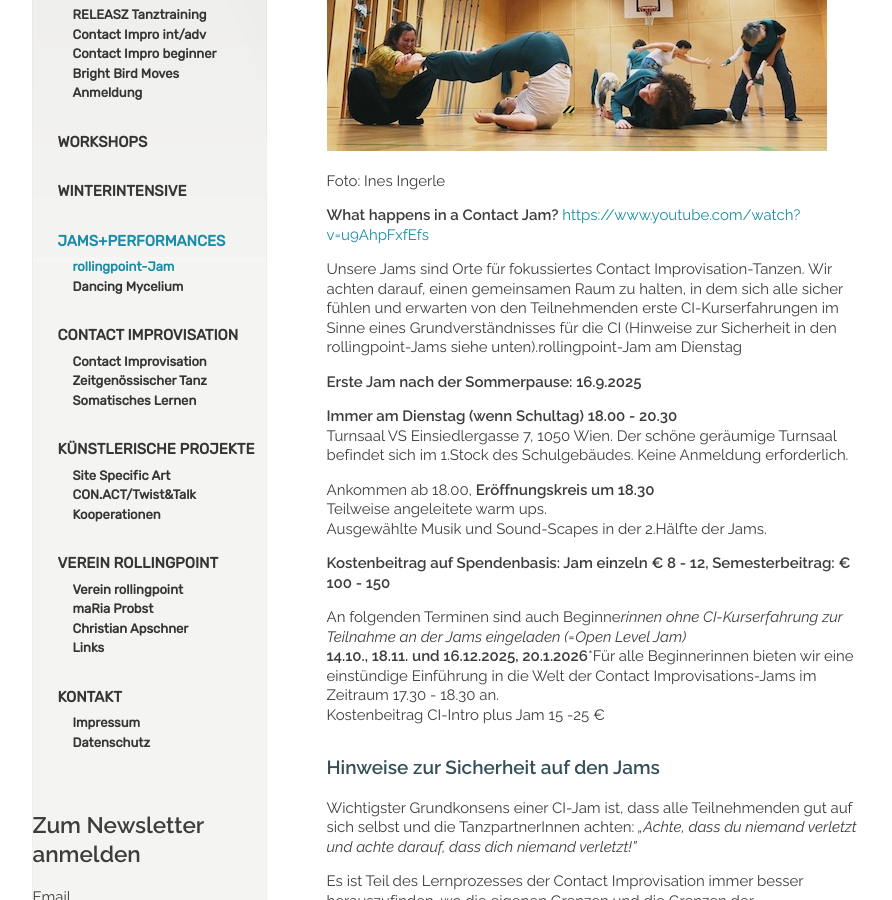
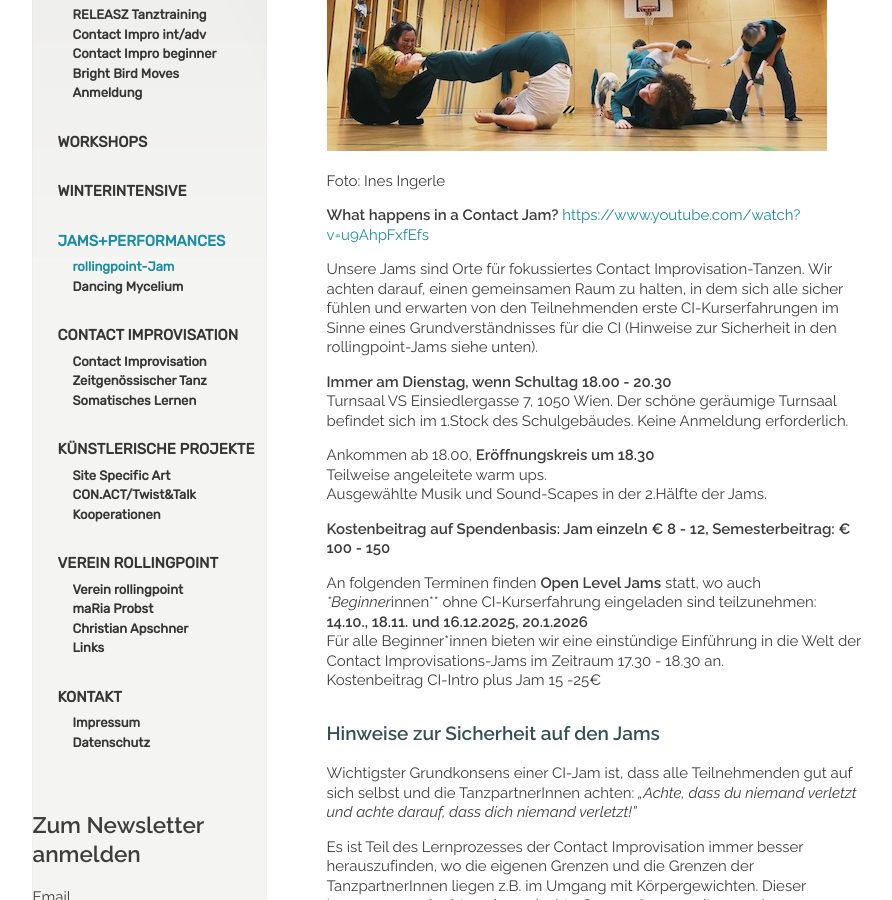
Before and after one commit to manulari/rollingpointat, a Jekyll site: the page built from _pages_de/jams.md, in a window 1280 px wide and 900 px high, scrolled down 205 px. Shown: the whole window, without its empty margins (152-1044 px from the left). Built offline with Jekyll 4.4.1, drawn with Linux system fonts in a browser that asks for light colours; comment, search, counter and statistics services are not loaded.

Commit message:
Update page (de) “jams”

```diff
--- a/_pages_de/jams.md
+++ b/_pages_de/jams.md
@@ -9,11 +9,9 @@ Foto: Ines Ingerle
 
 **What happens in a Contact Jam?** <https://www.youtube.com/watch?v=u9AhpFxfEfs>
 
-Unsere Jams sind Orte für fokussiertes Contact Improvisation-Tanzen. Wir achten darauf, einen gemeinsamen Raum zu halten, in dem sich alle sicher fühlen und erwarten von den Teilnehmenden erste CI-Kurserfahrungen im Sinne eines Grundverständnisses für die CI (Hinweise zur Sicherheit in den rollingpoint-Jams siehe unten).rollingpoint-Jam am Dienstag
+Unsere Jams sind Orte für fokussiertes Contact Improvisation-Tanzen. Wir achten darauf, einen gemeinsamen Raum zu halten, in dem sich alle sicher fühlen und erwarten von den Teilnehmenden erste CI-Kurserfahrungen im Sinne eines Grundverständnisses für die CI (Hinweise zur Sicherheit in den rollingpoint-Jams siehe unten).
 
-**Erste Jam nach der Sommerpause: 16.9.2025**
-
-**Immer am Dienstag (wenn Schultag) 18.00 - 20.30** \
+**Immer am Dienstag, wenn Schultag 18.00 - 20.30** \
 Turnsaal VS Einsiedlergasse 7, 1050 Wien. Der schöne geräumige Turnsaal befindet sich im 1.Stock des Schulgebäudes. Keine Anmeldung erforderlich.
 
 Ankommen ab 18.00, **Eröffnungskreis um 18.30**\
@@ -22,9 +20,10 @@ Ausgewählte Musik und Sound-Scapes in der 2.Hälfte der Jams.
 
 **Kostenbeitrag auf Spendenbasis: Jam einzeln € 8 - 12, Semesterbeitrag: € 100 - 150**
 
-An folgenden Terminen sind auch Beginne*rinnen ohne CI-Kurserfahrung zur Teilnahme an der Jams eingeladen (=Open Level Jam)*\
-**14.10., 18.11. und 16.12.2025, 20.1.2026***Für alle Beginnerinnen bieten wir eine einstündige Einführung in die Welt der Contact Improvisations-Jams im Zeitraum 17.30 - 18.30 an.\
-Kostenbeitrag CI-Intro plus Jam 15 -25 €
+An folgenden Terminen finden **Open Level Jams** statt, wo auch **Beginner*innen** ohne CI-Kurserfahrung eingeladen sind teilzunehmen:\
+**14.10., 18.11. und 16.12.2025, 20.1.2026**\
+Für alle Beginner*innen bieten wir eine einstündige Einführung in die Welt der Contact Improvisations-Jams im Zeitraum 17.30 - 18.30 an.\
+Kostenbeitrag CI-Intro plus Jam 15 -25€
 
 <div class="named-anchor" id="special"></div>
 
```
